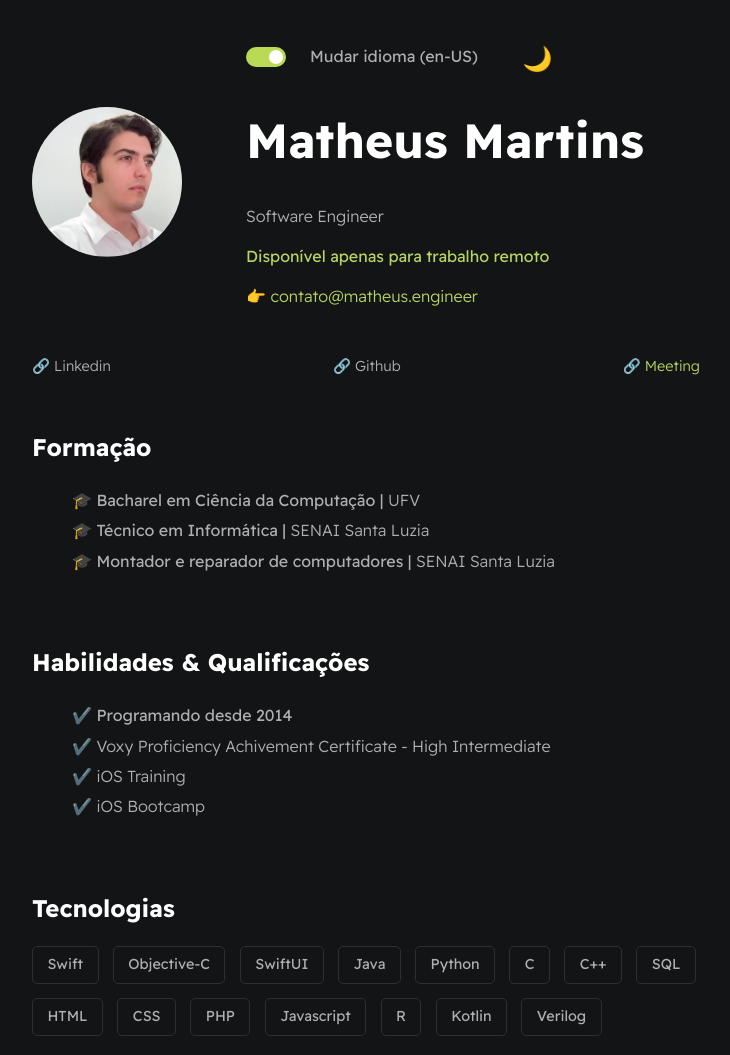
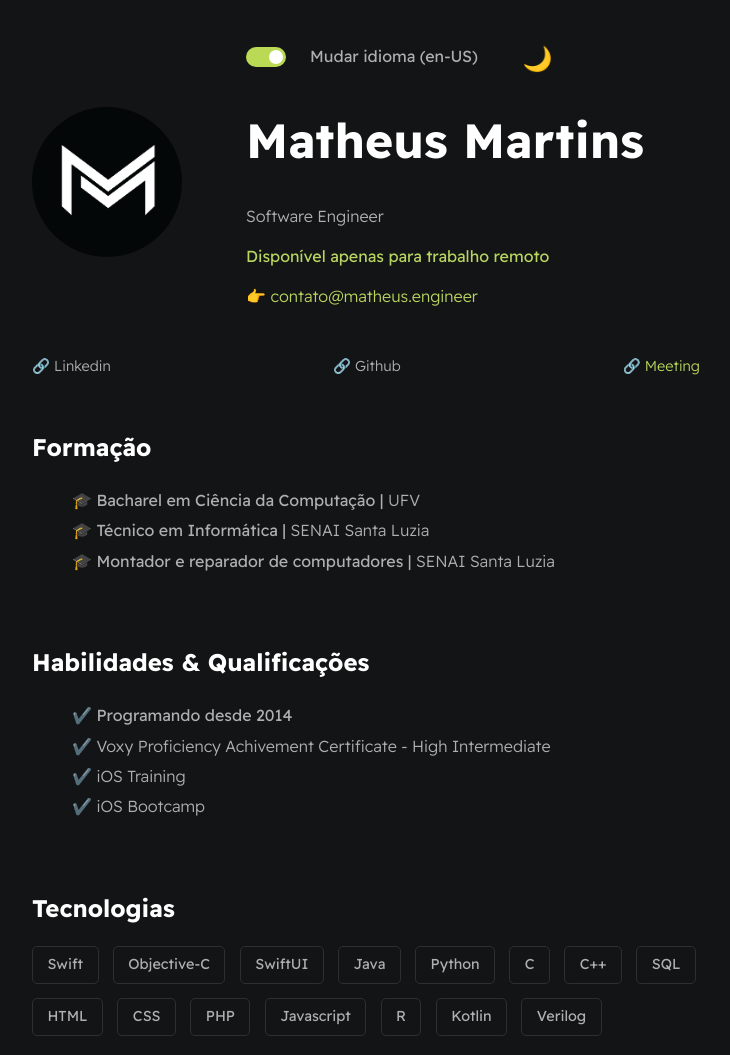
Before and after one commit to mtsfreitas/mtsfreitas.github.io, a website: page dist/index_ptbr.html in a window 1280 px wide. Shown: the top 1055 px of the page, without its empty margins (274-1004 px from the left). Drawn offline with Linux system fonts and the light colour scheme; no server answers.

Commit message:
Update index_ptbr.html

```diff
--- a/dist/index_ptbr.html
+++ b/dist/index_ptbr.html
@@ -14,7 +14,7 @@
 <body>
     <div id="container--main">
         <section id="wrapper--hero" class="section--page">
-            <img id="profile-pic" src="assets/images/profile_pic.jpg">
+            <img id="profile-pic" src="assets/images/profile_pic.png">
 
             <div>
                 <input type="checkbox" id="language-toggle"/>
```
